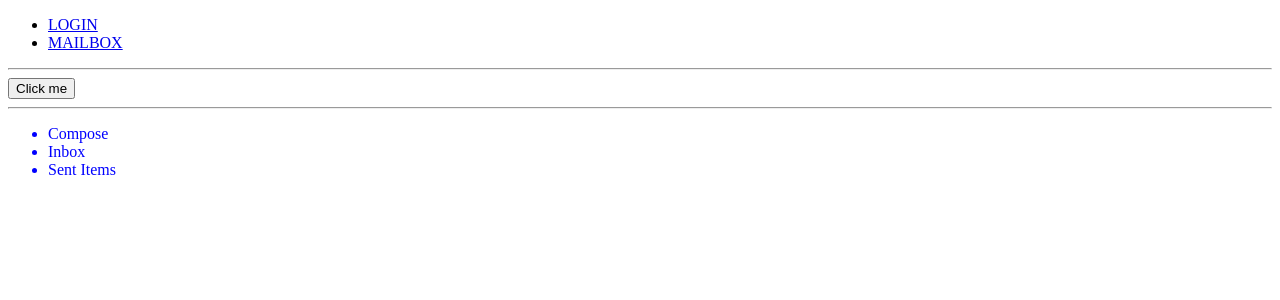
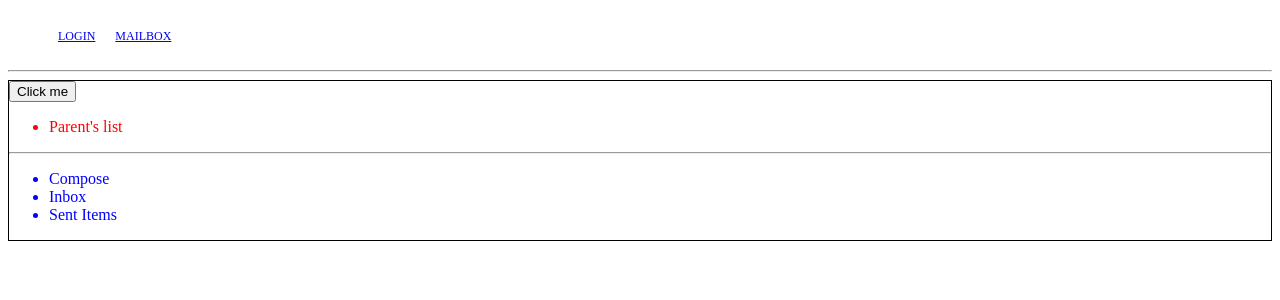
Before and after one commit to Naziiaba/Email-Create-ang, an Angular app: page /mailbox in a window 1280 px wide. Shown: the top 300 px of the page. Built offline with nearby package versions, Linux system fonts and the light colour scheme.

Commit message:
new login.module.ts

```diff
--- a/src/app/app.component.css
+++ b/src/app/app.component.css
@@ -1,6 +1,13 @@
-.circle {
-    background-color: aquamarine;
-    width: 100px;
-    height: 100px;
-    border-radius: 50%;
+a {
+    font-size: 12px;
 }
+
+a.active {
+    color: green;
+    font-weight: bold;
+}
+
+li {
+    display: inline-block;
+    margin: 10px;
+}
--- a/src/app/app.component.html
+++ b/src/app/app.component.html
@@ -1,9 +1,10 @@
+<!-- To use router links we need routerModule dependency -->
 <ul>
     <li>
-        <a routerLink="/login">LOGIN</a>
+        <a routerLink="/login" routeLinkActive="active">LOGIN</a>
     </li>
     <li>
-        <a routerLink="/mailbox">MAILBOX</a>
+        <a routerLink="/mailbox" routeLinkActive="active">MAILBOX</a>
     </li>
 </ul>
 <hr>
--- a/src/app/mailbox/mailbox.component.css
+++ b/src/app/mailbox/mailbox.component.css
@@ -1,3 +1,7 @@
 .my-list {
     color: red;
 }
+
+.mailbox-wrapper {
+    border: 1px solid black;
+}
--- a/src/app/mailbox/mailbox.component.html
+++ b/src/app/mailbox/mailbox.component.html
@@ -1,10 +1,12 @@
-<button (click) = "changeData();">Click me</button>
+<div class="mailbox-wrapper">
+    <button (click) = "changeData();">Click me</button>
 
-<!-- This used for Encapsulation example
+<!-- This used for Encapsulation example  -->
 <ul class= "my-list">
     <li>Parent's list</li>
-</ul> -->
+</ul>
 
 <hr>
 
 <app-left-nav [navData] = "navLinks" (menuSelectionChange) = "onSelectionChange($event);"></app-left-nav>
+</div>
```
Also changed, not shown: src/app/login/login.module.ts (added, +23 -0 lines).
